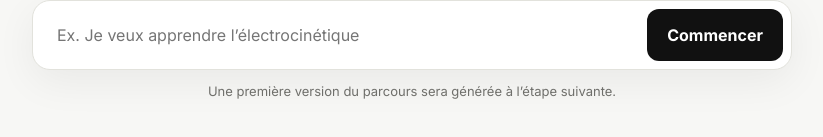
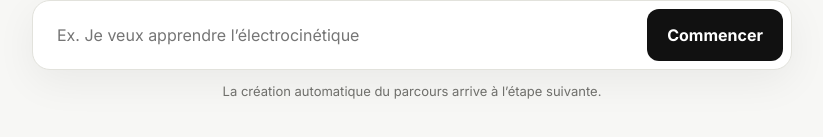
Before and after one commit to al-28/duocours, a Next.js app: page / in a window 1280 px wide. Shown: the part 527-664 px from the top of the page, without its empty margins (228-1051 px from the left). Built offline with nearby package versions, Linux system fonts and the light colour scheme.

Commit message:
fix: avoid fake course creation action on landing page

```diff
--- a/app/page.tsx
+++ b/app/page.tsx
@@ -15,12 +15,13 @@ export default function Home() {
           <input
             aria-label="Sujet à apprendre"
             placeholder="Ex. Je veux apprendre l’électrocinétique"
+            disabled
           />
-          <Link className="primary-button" href="/dashboard">
+          <Link className="primary-button" href="/signup">
             Commencer
           </Link>
         </div>
-        <p className="hint">Une première version du parcours sera générée à l’étape suivante.</p>
+        <p className="hint">La création automatique du parcours arrive à l’étape suivante.</p>
       </section>
     </main>
   );
```
